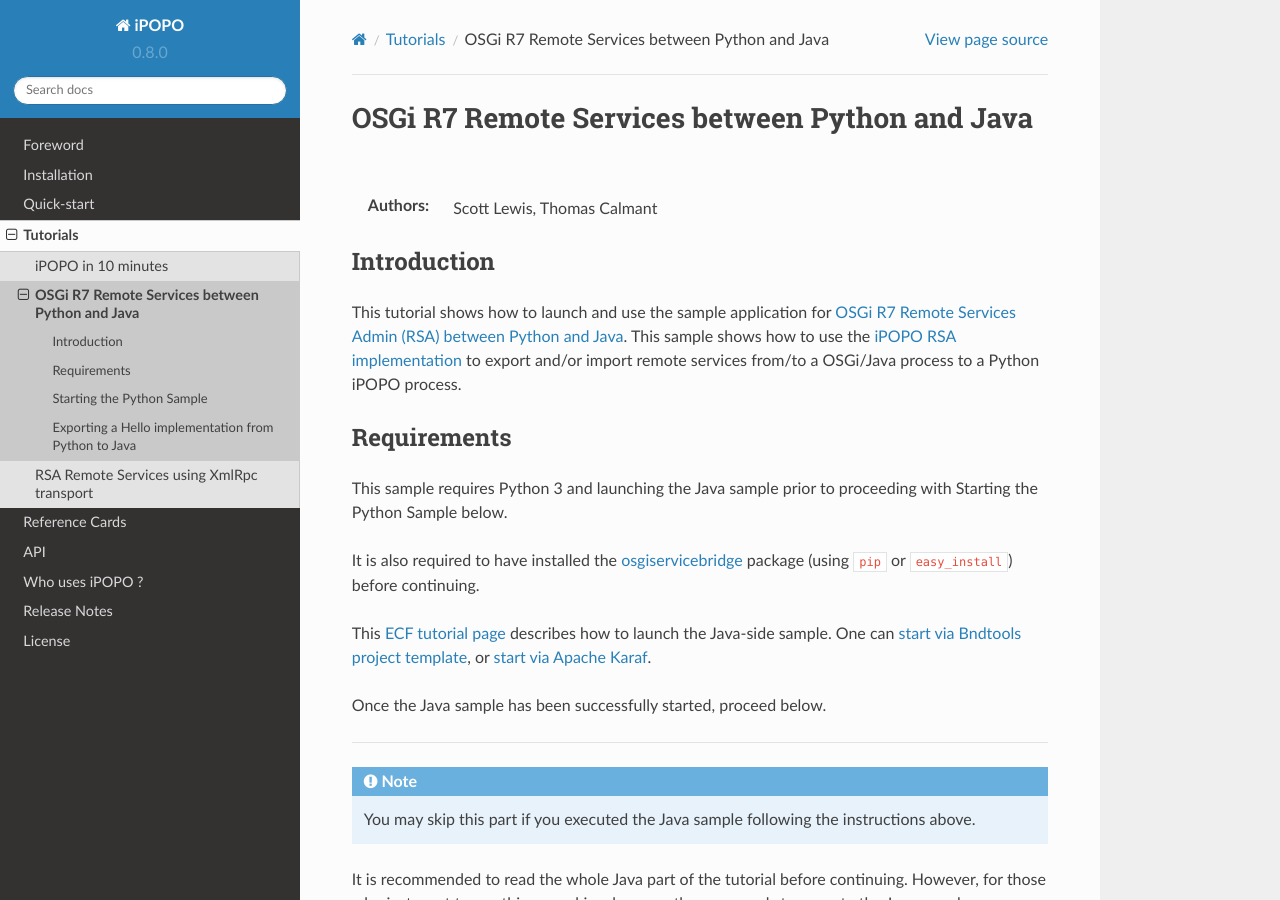
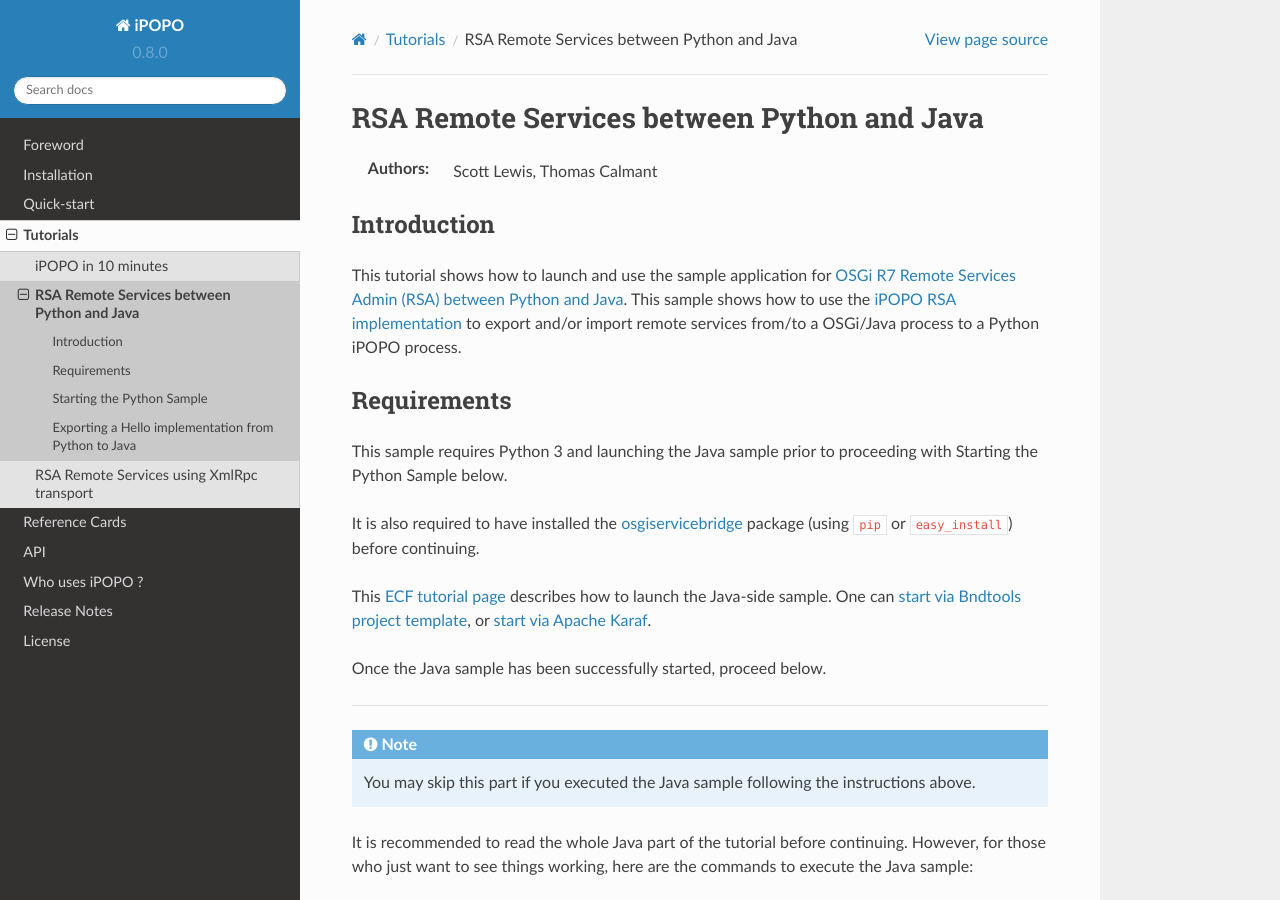
Before and after one commit to tcalmant/ipopo, a Sphinx documentation site: the page built from docs/tutorials/rsa_pythonjava.rst, in a window 1280 px wide and 900 px high. Built offline with Sphinx 7.4.7 and the Read the Docs theme 2.0.0, drawn with Linux system fonts in a browser that asks for light colours; pages that are not in the unit, such as notebooks, are missing from menus.

Commit message:
Update rsa_pythonjava.rst
Use 'RSA Remote Services' in title for consistency

```diff
--- a/docs/tutorials/rsa_pythonjava.rst
+++ b/docs/tutorials/rsa_pythonjava.rst
@@ -1,8 +1,8 @@
-.. OSGi R7 Remote Services between Python and Java
+.. RSA Remote Services between Python and Java
 
 .. _rsa_tutorial_py4j:
 
-OSGi R7 Remote Services between Python and Java
+RSA Remote Services between Python and Java
 ###############################################
 
 :Authors: Scott Lewis, Thomas Calmant
```
